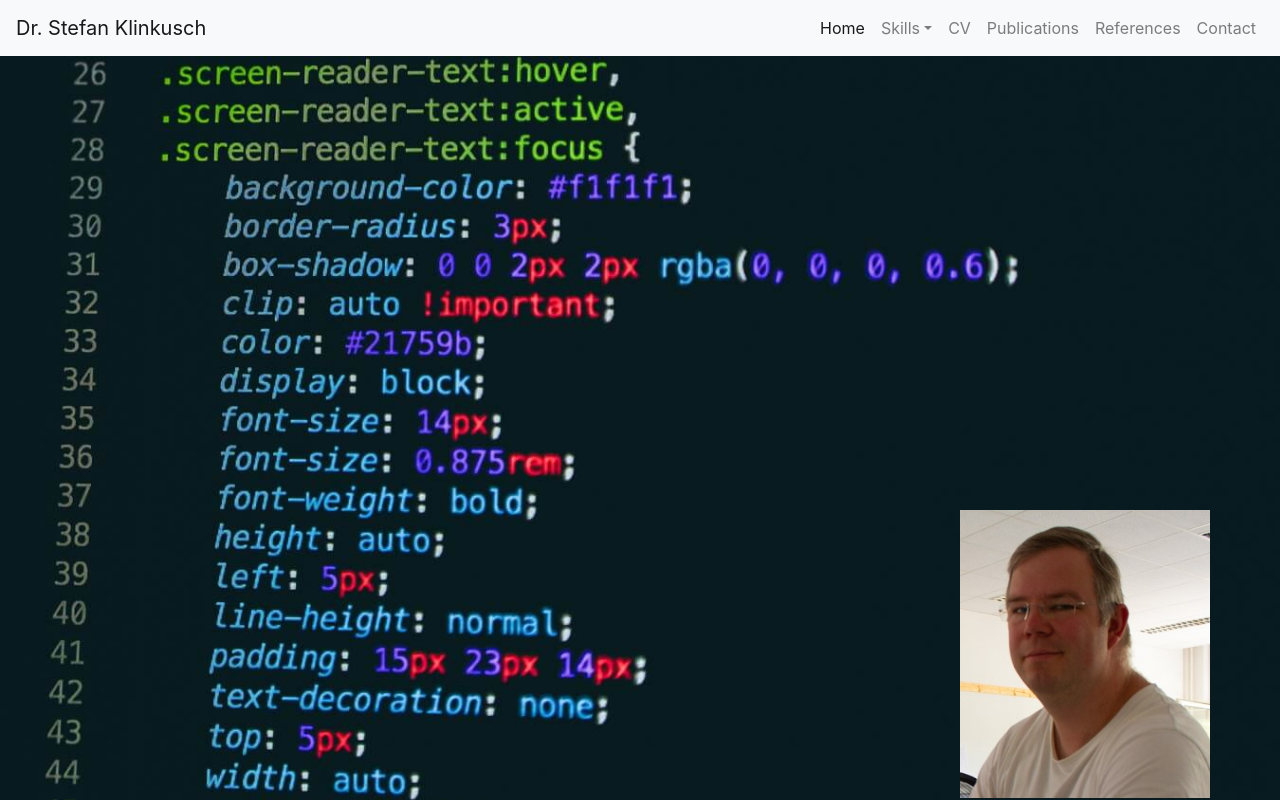
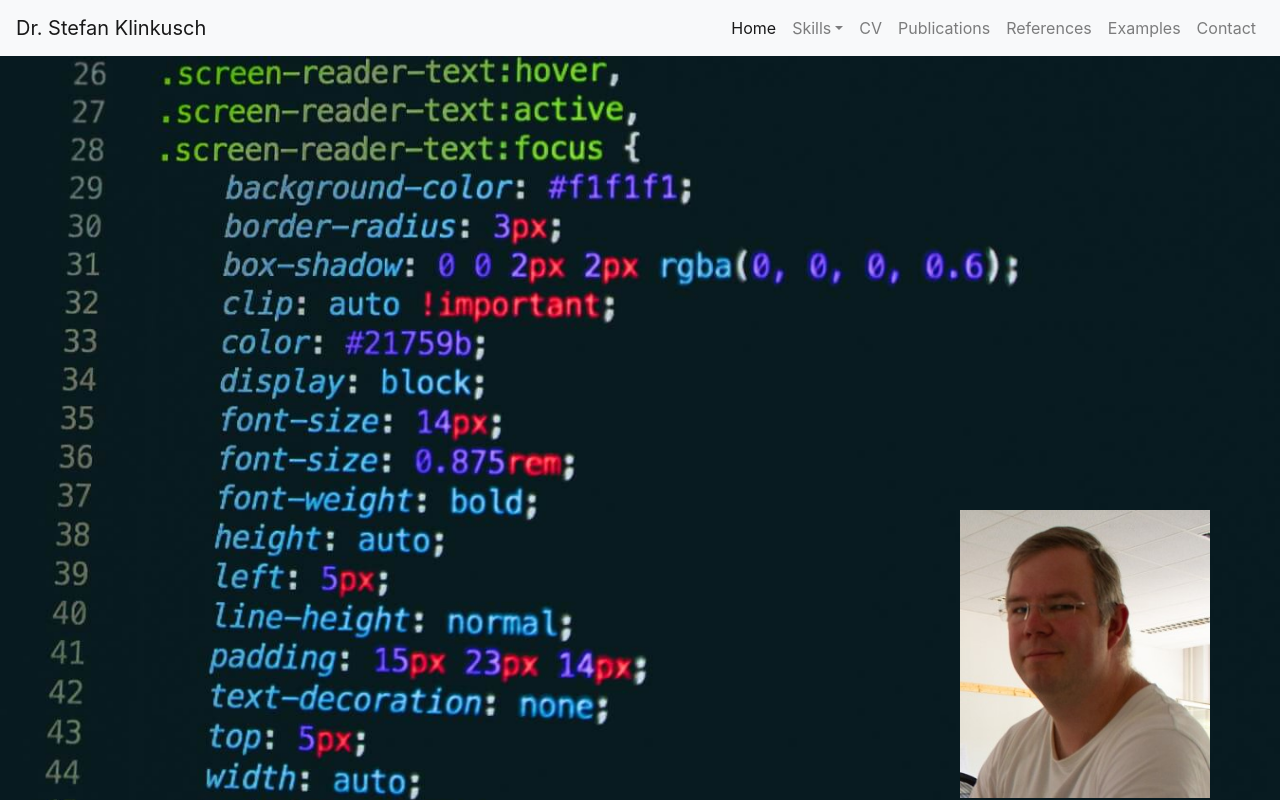
Before and after one commit to sklinkusch/portfolio, a React (Create React App) app: page / in a window 1280 px wide. Shown: the top 800 px of the page. Built offline with nearby package versions, Linux system fonts and the light colour scheme.

Commit message:
created entry for examples in Navbar

```diff
--- a/src/Components/MyNavbar.js
+++ b/src/Components/MyNavbar.js
@@ -57,6 +57,9 @@ export default class MyNavbar extends Component {
               <NavLink href="#refs">References</NavLink>
             </NavItem>
             <NavItem>
+              <NavLink href="#examples">Examples</NavLink>
+            </NavItem>
+            <NavItem>
               <NavLink href="#contact">Contact</NavLink>
             </NavItem>
           </Nav>
```
